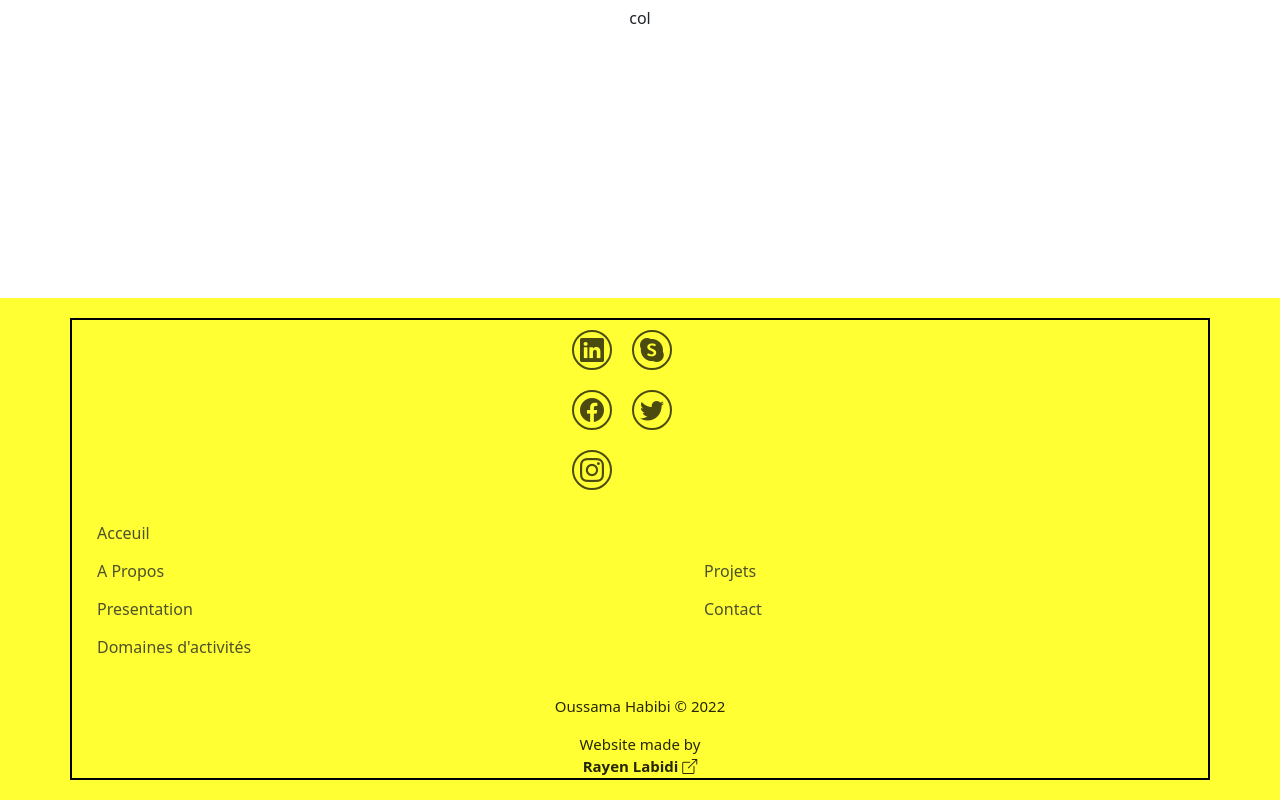
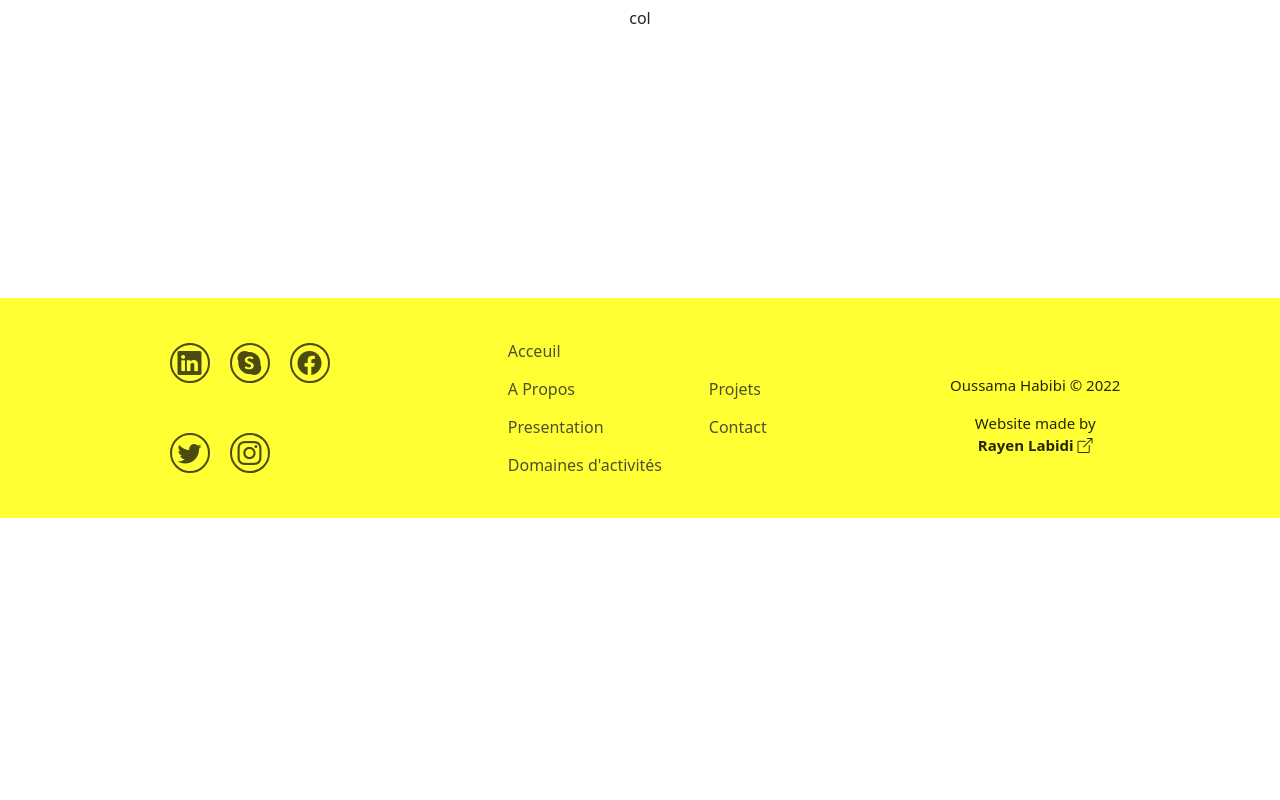
Before and after one commit to IamRayen/Oussama, a React (Create React App) app in the folder fend/: page /activite in a window 1280 px wide. Shown: the part 2702-3502 px from the top of the page. After the commit the page ends 3220 px from the top, so only its background shows below. Built offline with nearby package versions, Linux system fonts and the light colour scheme.

Commit message:
fixed footer css

```diff
--- a/fend/src/Components/Footer.js
+++ b/fend/src/Components/Footer.js
@@ -3,15 +3,17 @@ import React from "react";
 const Footer = () => {
     return (
         <div className="footer-basic container-fluid">
-            <footer className="footer container-xl">
-                <div className="social container">
+            <footer
+                className="footer d-flex justify-content-around align-items-center flex-wrap flex-sm-nowrap container-xl"
+            >
+                <div className="social ">
                     <i className="btn btn-lg bi bi-linkedin"></i>
                     <i className="btn btn-lg bi bi-skype"></i>
                     <i className=" btn btn-lg bi bi-facebook"></i>
                     <i className="btn btn-lg bi bi-twitter"></i>
                     <i className="btn btn-lg bi bi-instagram"></i>
                 </div>
-                <ul className="list-inline container">
+                <ul className="list-inline ">
                     <li className="btn list-inline-item">
                         <a href="#landing" className="link">
                             Acceuil
@@ -43,7 +45,7 @@ const Footer = () => {
                         </a>
                     </li>
                 </ul>
-                <div className="copyright-wrapper container">
+                <div className="copyright-wrapper ">
                     <p className="copyright">Oussama Habibi © 2022</p>
                     <p className="copyright">
                         Website made by{" "}
--- a/fend/src/Styles/_Footer.scss
+++ b/fend/src/Styles/_Footer.scss
@@ -5,11 +5,7 @@
     min-height: 200px;
     color: #4b4c4d;
     .footer {
-        display: flex;
-        justify-content: space-around;
-        align-items: center;
-        flex-wrap: wrap;
-        border: 2px solid black;
+        position: relative;
         .social {
             display: flex;
             flex-wrap: wrap;
@@ -39,6 +35,7 @@
         }
         .list-inline {
             height: 180px;
+            min-width: 300px;
             display: flex;
             flex-wrap: wrap;
             flex-direction: column;
@@ -65,7 +62,6 @@
                 flex-direction: column;
                 justify-content: center;
                 align-items: center;
-                position: relative;
                 margin-top: 15px;
                 text-align: center;
                 font-size: 15px;
```
Lines whose indentation alone changed are shown as unchanged.
